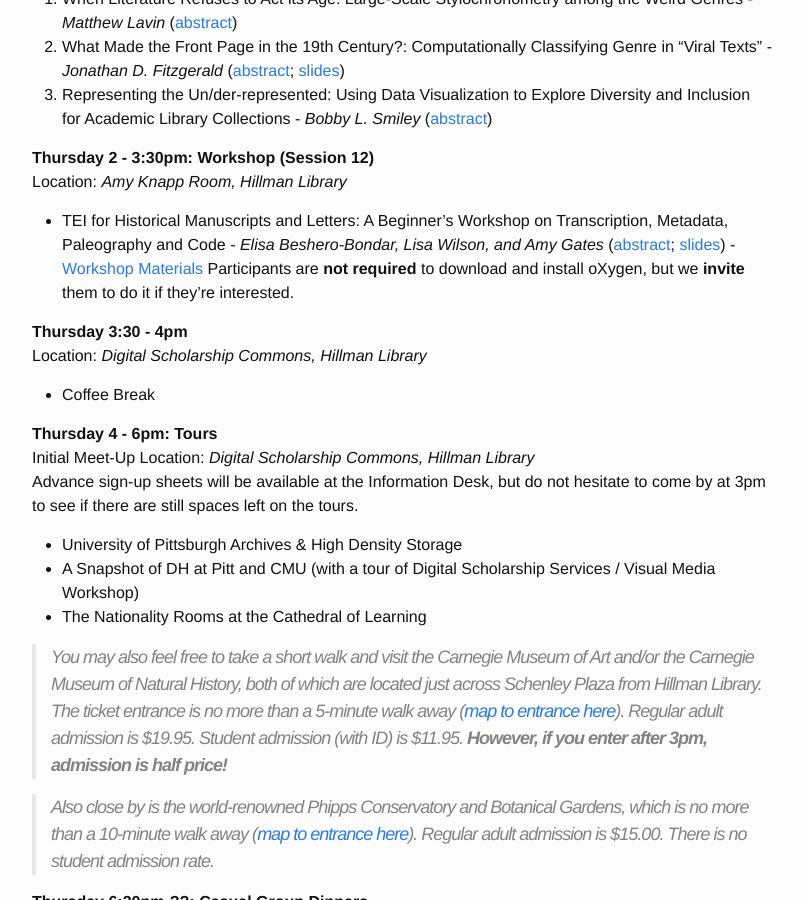
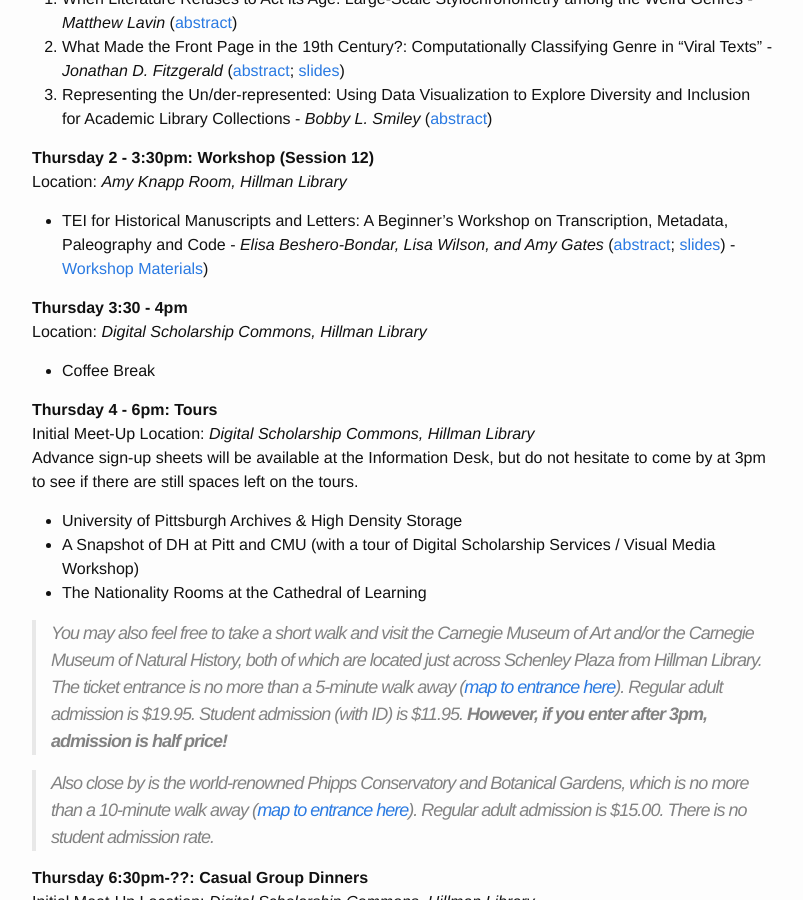
Before and after one commit to KeystoneDH/2016, a Jekyll site: the page built from schedule.md, in a window 1280 px wide and 900 px high, scrolled down 3864 px. Shown: the whole window, without its empty margins (238-1041 px from the left). Built offline with Jekyll 4.4.1, drawn with Linux system fonts in a browser that asks for light colours.

Commit message:
Update schedule.md

```diff
--- a/schedule.md
+++ b/schedule.md
@@ -156,7 +156,7 @@ Location: _Digital Scholarship Commons, Hillman Library_
 **Thursday 2 - 3:30pm: Workshop (Session 12)**
 Location: _Amy Knapp Room, Hillman Library_
 
-* TEI for Historical Manuscripts and Letters: A Beginner's Workshop on Transcription, Metadata, Paleography and Code - *Elisa Beshero-Bondar, Lisa Wilson, and Amy Gates* ([abstract](/2016/abstracts/#submission-12); [slides](http://prezi.com/vjioygr_6-j9/?utm_campaign=share&utm_medium=copy)) - [Workshop Materials](https://drive.google.com/folderview?id=0B7bgSLLeaaMWV29acEQ3d1FUVWs&usp=drive_web) Participants are **not required** to download and install oXygen, but we **invite** them to do it if they're interested.
+* TEI for Historical Manuscripts and Letters: A Beginner's Workshop on Transcription, Metadata, Paleography and Code - *Elisa Beshero-Bondar, Lisa Wilson, and Amy Gates* ([abstract](/2016/abstracts/#submission-12); [slides](http://prezi.com/vjioygr_6-j9/?utm_campaign=share&utm_medium=copy)) - [Workshop Materials](https://drive.google.com/folderview?id=0B7bgSLLeaaMWV29acEQ3d1FUVWs&usp=drive_web))
 
 **Thursday 3:30 - 4pm**
 Location: _Digital Scholarship Commons, Hillman Library_
```
